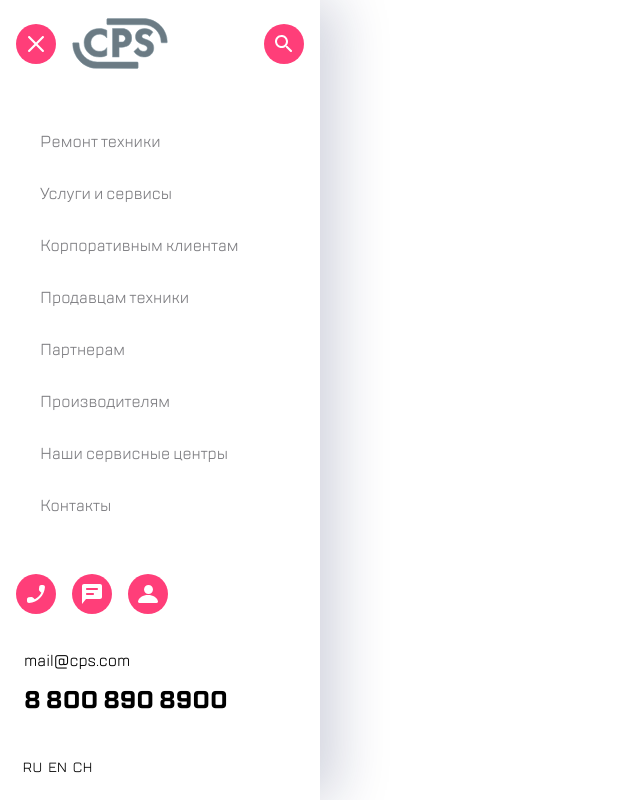
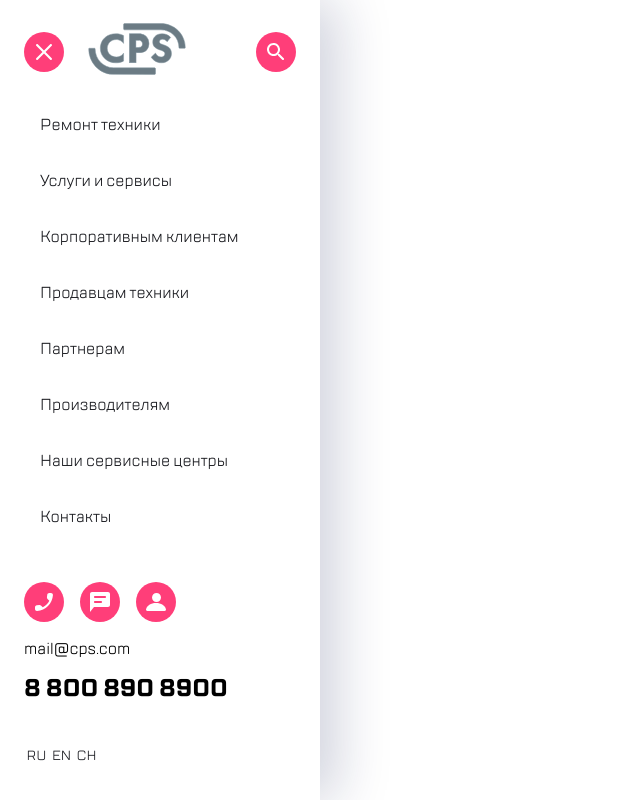
Before and after one commit to Kamil-Kiyamov/1.4, a plain HTML site: page index.html in a window 1280 px wide. Shown: the whole page, without its empty margins (0-640 px from the left). Drawn offline with Linux system fonts and the light colour scheme; files whose address does not match are found by name.

Commit message:
верстка переделана с абсолютов на флексы

```diff
--- a/index.html
+++ b/index.html
@@ -3,24 +3,20 @@
 <head>
     <meta charset="UTF-8">
     <link href="styleaside.css" rel="stylesheet">
-    <title>1.4.2</title>
+    <title>1.4</title>
     <meta name="viewport" content="width=device-width,user-scalable=no,initial-scale=1,maximum-scale=1,minimum-scale=1">
 </head>
 <body>
     <div class="burger-first">
         <div class="burger-first__container">
             <div class="burger-first__menu-head">
-                <div class="burger-first__menu-head__left">
-                    <button class="burger-first__head__button buttons close-button-first">
-                        <img src="./img/cross.svg" alt="">
-                    </button>
-                    <a class="cps-logo" href="#"><img src="./img/cps-logo.svg" alt="" class="burger-first__head__logo"></a>
-                </div>
-                <div class="burger-first__menu-head__right">
-                    <button class="burger-first__head__button buttons find-button-first">
-                        <img src="./img/find.svg" alt="">
-                    </button>
-                </div>
+                <button class="burger-first__head__button buttons close-button-first button-circle">
+                    <img src="./img/cross.svg" alt="">
+                </button>
+                <a class="cps-logo" href="#"><img src="./img/cps-logo.svg" alt="" class="burger-first__head__logo"></a>
+                <button class="burger-first__head__button buttons find-button-first button-circle">
+                    <img src="./img/find.svg" alt="">
+                </button>
             </div>
             <nav class="menu">
                 <ul class="menu__list">
@@ -35,13 +31,13 @@
                 </ul>
             </nav>
             <div class="burger-first__menu__call">
-                <button class="burger-first__call__button buttons open-button-second">
+                <button class="burger-first__call__button buttons open-button-second button-circle">
                     <img src="./img/phone.svg" alt="">
                 </button>
-                <button class="burger-first__chat__button buttons">
+                <button class="burger-first__chat__button buttons button-circle">
                     <img src="./img/chat.svg" alt="">
                 </button>
-                <button class="burger-first__cont__button buttons open-button-third">
+                <button class="burger-first__cont__button buttons open-button-third button-circle">
                     <img src="./img/cont.svg" alt="">
                 </button>
             </div>
--- a/styleaside.css
+++ b/styleaside.css
@@ -25,51 +25,71 @@
     scrollbar-width: none;
 }
 
+.cps-logo,
+.burger-first__head__button,
+.buttons {
+    cursor: pointer;
+}
+
 .burger-first {
-    position: fixed;
-    left: 0;
-    top: 0;
     width: 100%;
     height: 100%;
     background-color: rgba(255, 255, 255, 0.9);
-    z-index: 1;
+    box-shadow: 16px 0px 52px rgba(14, 24, 80, 0.2);
+}
+/*.burger-first {*/
+/*    position: fixed;*/
+/*    left: 0;*/
+/*    top: 0;*/
+/*    width: 100%;*/
+/*    height: 100%;*/
+/*    background-color: rgba(255, 255, 255, 0.9);*/
+/*    z-index: 1;*/
+/*}*/
+
+.burger-first__container {
+    display: flex;
+    flex-direction: column;
+    width: 320px;
+    height: 100vh;
+    box-shadow: 16px 0px 52px rgba(14, 24, 80, 0.2);
 }
 
-.burger-first__container {
-    position: relative;
-    display: flex;
-    left: 0;
-    top: 0;
-    width: 100%;
-    height: 100%;
-    z-index: 2;
-    background-color: white;
-    -webkit-animation-name: magic;
-    animation-name: magic;
-    -webkit-animation-duration: 1s;
-    animation-duration: 1s;
+/*.burger-first__container {*/
+/*    position: relative;*/
+/*    display: flex;*/
+/*    left: 0;*/
+/*    top: 0;*/
+/*    width: 100%;*/
+/*    height: 100%;*/
+/*    z-index: 2;*/
+/*    background-color: white;*/
+/*    -webkit-animation-name: magic;*/
+/*    animation-name: magic;*/
+/*    -webkit-animation-duration: 1s;*/
+/*    animation-duration: 1s;*/
 
-}
+/*}*/
+
+
 
 .burger-first__menu-head {
     display: flex;
     width: 100%;
-    justify-content: space-between;
+    justify-content: flex-start;
     max-width: 320px;
+    align-items: center;
+    margin-top: 23px;
+}
+.close-button-first {
+    margin: 0 24px 0 24px;
 }
 
-.burger-first__head__logo {
-    width: 96px;
-    height: 51px;
-    margin-top: 18px;
+.find-button-first {
+    margin: 0 24px 0 auto;
 }
 
-.burger-first__menu-head__left {
-    display: flex;
-    flex-direction: row;
-}
-
-.burger-first__head__button {
+.button-circle {
     width: 40px;
     height: 40px;
     display: flex;
@@ -78,42 +98,77 @@
     border-radius: 50%;
     border: none;
     background-color: #FF3E79;
-    margin: 24px 16px;
+}
+
+.menu {
+    display: flex;
+    flex-direction: column;
+    align-items: flex-start;
+}
+
+.menu__list {
+    display: flex;
+    flex-direction: column;
+    list-style-type: none;
+    margin-left: 20px;
+}
+
+.menu__list__text > a,
+.menu__list__text:link > a,
+.menu__list__text:visited > a,
+.menu__list__text:focus > a,
+.menu__list__text:active > a {
+    text-decoration: none;
+    color: #1B1C21
+}
+
+.menu__list__text {
+    text-decoration: none;
+    cursor: pointer;
+    margin-top: 32px;
+    padding-left: 20px;
+    font-size: 16px;
+    color: #1B1C21;
+    line-height: 24px;
+}
+
+.menu__list__text > a:hover {
+    /*color: #7E7E82;*/
+    color: #7E7E82;
+    display: flex;
+    align-items: center;
+}
+
+.menu__list__text > a:hover:before {
+    position: absolute;
+    left: 0px;
+    content: '';
+    width: 4px;
+    height: 32px;
+    background-color: #41F6D7;
+    border-top-right-radius: 4px;
+    border-bottom-right-radius: 4px;
 }
 
 .burger-first__menu__call {
-    position: absolute;
     display: flex;
-    flex-direction: row;
-    left: 0;
-    top: 550px;
+    margin: auto 24px 16px 24px;
 }
 
-.buttons {
-    width: 40px;
-    height: 40px;
-    display: flex;
-    align-items: center;
-    justify-content: center;
-    border-radius: 50%;
-    border: none;
-    background-color: #FF3E79;
-    margin-left: 16px;
-    margin-top: 24px;
+.burger-first__call__button,
+.burger-first__chat__button,
+.burger-first__cont__button{
+    margin-right: 16px;
 }
 
 .burger-first__menu__footer {
-    display: block;
-    position: absolute;
-    top: 650px;
-}
-
-.burger-first__footer__email {
-    margin-left: 24px;
+    display: flex;
+    flex-direction: column;
+    margin: 0 0 0 24px;
 }
 
 .burger-first__footer__phone-number {
-    margin: 12px 100px 40px 24px;
+    margin: 12px 100px 40px 0;
     font-size: 24px;
     line-height: 32px;
     font-weight: bold;
@@ -121,6 +176,7 @@
 
 .burger-first__footer__language {
     display: flex;
+    margin: 0 0 32px 0;
 }
 
 .burger-first__language__button {
@@ -132,60 +188,88 @@
     align-items: center;
     justify-content: center;
     cursor: pointer;
+    color: #1B1C21;
 }
 
-.burger-first__language__button:first-child {
-    margin-left: 20px;
-}
-
-.burger-first__language__button:focus {
+.burger-first__language__button:hover {
     color: #7E7E82;
 }
 
-.menu__list__text {
-    text-decoration: none;
-    cursor: pointer;
-    margin-top: 32px;
-    padding-left: 20px;
-    font-size: 16px;
-    line-height: 20px;
-    color: #1B1C21;
-}
+/*.burger-first__head__logo {*/
+/*    width: 96px;*/
+/*    height: 51px;*/
+/*    margin-top: 18px;*/
+/*}*/
 
-.cps-logo,
-.burger-first__head__button,
-.buttons {
-    cursor: pointer;
-}
+/*.burger-first__menu-head__left {*/
+/*    display: flex;*/
+/*    flex-direction: row;*/
+/*}*/
 
-.menu {
-    position: absolute;
-    top: 100px;
-    display: flex;
-    flex-direction: column;
-}
+/*.burger-first__head__button {*/
+/*    width: 40px;*/
+/*    height: 40px;*/
+/*    display: flex;*/
+/*    align-items: center;*/
+/*    justify-content: center;*/
+/*    border-radius: 50%;*/
+/*    border: none;*/
+/*    background-color: #FF3E79;*/
+/*    margin: 24px 16px;*/
+/*}*/
 
-.menu__list__text > a,
-.menu__list__text:link > a,
-.menu__list__text:visited > a,
-.menu__list__text:focus > a,
-.menu__list__text:hover > a,
-.menu__list__text:active > a {
-    text-decoration: none;
-    color: #7E7E82
-}
+/*.burger-first__menu__call {*/
+/*    position: absolute;*/
+/*    display: flex;*/
+/*    flex-direction: row;*/
+/*    left: 0;*/
+/*    top: 550px;*/
+/*}*/
 
-.menu__list {
-    display: flex;
-    flex-direction: column;
-    list-style-type: none;
-    margin-left: 20px;
-}
 
-.burger-first__container {
-    width: 320px;
-    box-shadow: 16px 0px 52px rgba(14, 24, 80, 0.2); }
 
-.burger-first__menu-head {
-    width: 320px;
-}
+/*.burger-first__footer__email {*/
+/*    margin-left: 24px;*/
+/*}*/
+
+/*.burger-first__footer__phone-number {*/
+/*    margin: 12px 100px 40px 24px;*/
+/*    font-size: 24px;*/
+/*    line-height: 32px;*/
+/*    font-weight: bold;*/
+/*}*/
+
+
+
+
+
+/*.burger-first__language__button:first-child {*/
+/*    margin-left: 20px;*/
+/*}*/
+
+/*.burger-first__language__button:focus {*/
+/*    color: #7E7E82;*/
+/*}*/
+
+
+
+
+
+
+
+
+
+/*.menu__list {*/
+/*    display: flex;*/
+/*    flex-direction: column;*/
+/*    list-style-type: none;*/
+/*    margin-left: 20px;*/
+/*}*/
+
+/*.burger-first__container {*/
+/*    width: 320px;*/
+/*    box-shadow: 16px 0px 52px rgba(14, 24, 80, 0.2); }*/
+
+/*.burger-first__menu-head {*/
+/*    width: 320px;*/
+/*}*/
```
